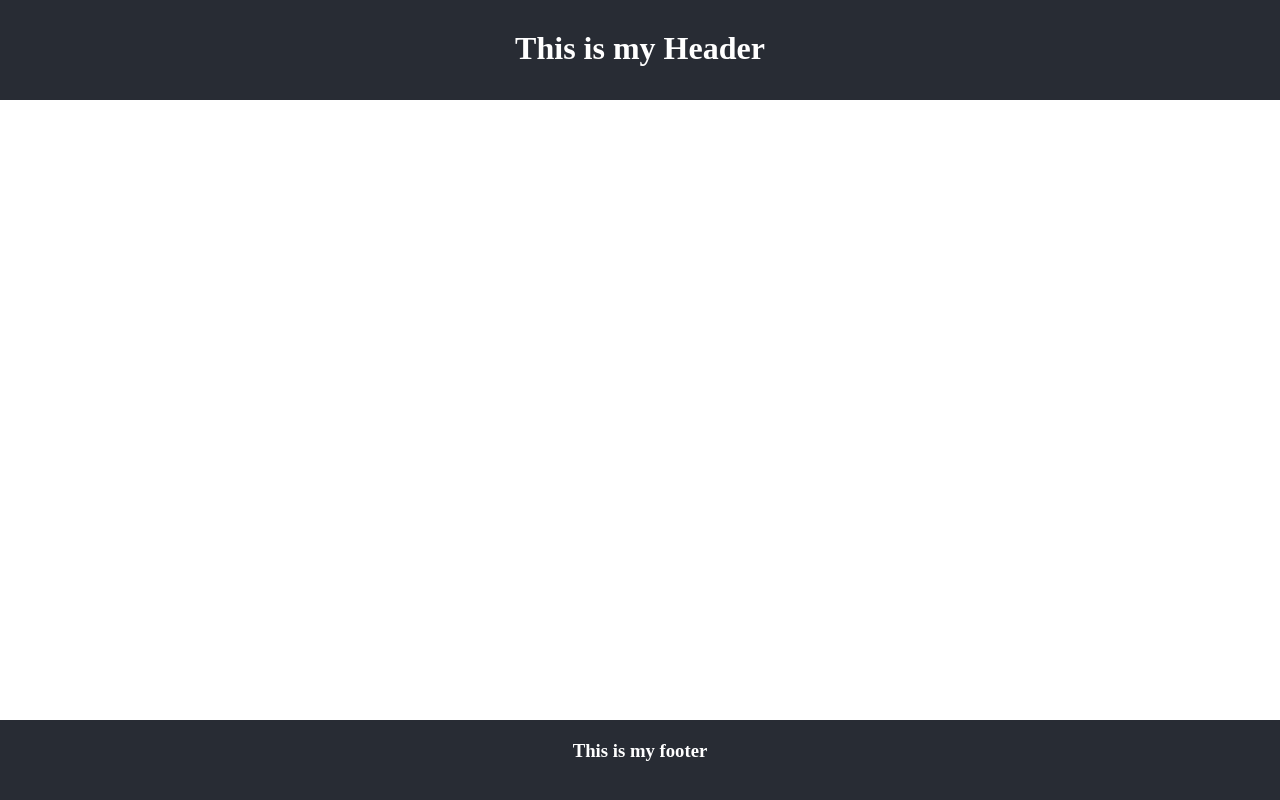
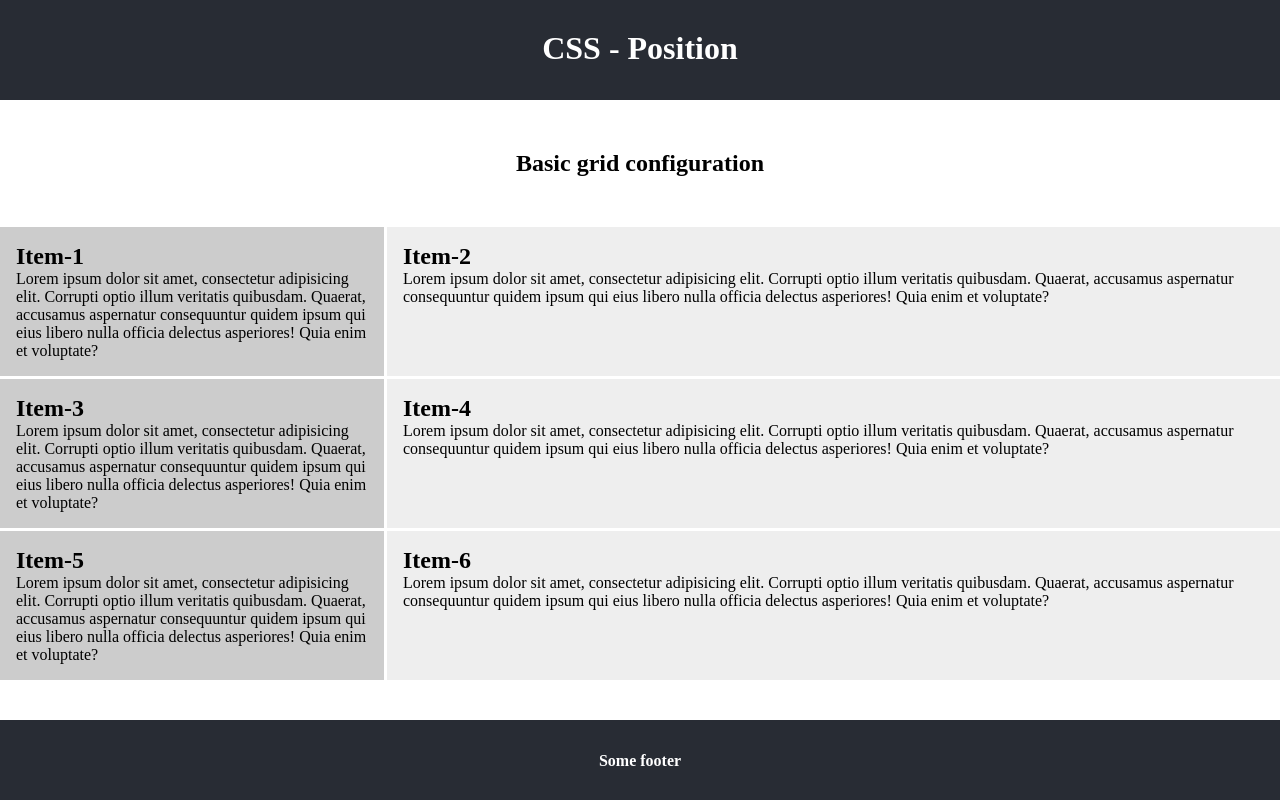
Before and after one commit to fcotabar/css-position, a React (Create React App) app: page / in a window 1280 px wide. Built offline with nearby package versions, Linux system fonts and the light colour scheme.

Commit message:
Basic grid implementation

```diff
--- a/src/App.css
+++ b/src/App.css
@@ -23,6 +23,6 @@
   width: 100%;
 }
 
-.App-footer h3 {
-  margin: 20px auto;
+.App-footer h4 {
+  margin: 2em auto;
 }
--- a/src/App.js
+++ b/src/App.js
@@ -1,13 +1,15 @@
 import "./App.css";
+import { Grid } from "./components/grid/Grid";
 
 function App() {
   return (
     <div className="App">
       <header className="App-header">
-        <h1>This is my Header</h1>
+        <h1>CSS - Position</h1>
       </header>
+      <Grid />
       <footer className="App-footer">
-        <h3>This is my footer</h3>
+        <h4>Some footer</h4>
       </footer>
     </div>
   );
--- /dev/null
+++ b/src/components/grid/Grid.css
@@ -0,0 +1,31 @@
+.gr-container {
+  /* Stablish the grid */
+  display: grid;
+  /* Specify number of columns in the grid */
+  grid-template-columns: 30% 70%;
+
+  /*
+  To specify the gap between columns and rows
+  column-gap: 1em;
+  row-gap: 1em;
+  */
+  gap: 3px;
+}
+
+/**
+Styles to differentiate container items
+*/
+.gr-container > div {
+  background-color: #eee;
+  padding: 1em;
+}
+
+.gr-container > div:nth-child(odd) {
+  background-color: #ccc;
+}
+
+.title {
+  width: 100%;
+  text-align: center;
+  padding: 50px;
+}
--- /dev/null
+++ b/src/components/grid/Grid.js
@@ -0,0 +1,23 @@
+import "./Grid.css";
+import React from "react";
+import { GridItem } from "./GridItem";
+
+export const Grid = () => {
+  const numberOfItems = 6;
+  let items = [];
+  for (let i = 0; i < numberOfItems; i++) items.push(i + 1);
+  console.log(items);
+
+  return (
+    <section>
+      <div className="title">
+        <h2>Basic grid configuration</h2>
+      </div>
+      <div className="gr-container">
+        {items.map((el) => (
+          <GridItem key={el} item={el} />
+        ))}
+      </div>
+    </section>
+  );
+};
--- /dev/null
+++ b/src/components/grid/GridItem.js
@@ -0,0 +1,13 @@
+import React from "react";
+
+export const GridItem = ({ item }) => {
+  return (
+    <div>
+      <h2>Item-{item}</h2>
+      Lorem ipsum dolor sit amet, consectetur adipisicing elit. Corrupti optio
+      illum veritatis quibusdam. Quaerat, accusamus aspernatur consequuntur
+      quidem ipsum qui eius libero nulla officia delectus asperiores! Quia enim
+      et voluptate?
+    </div>
+  );
+};
```
